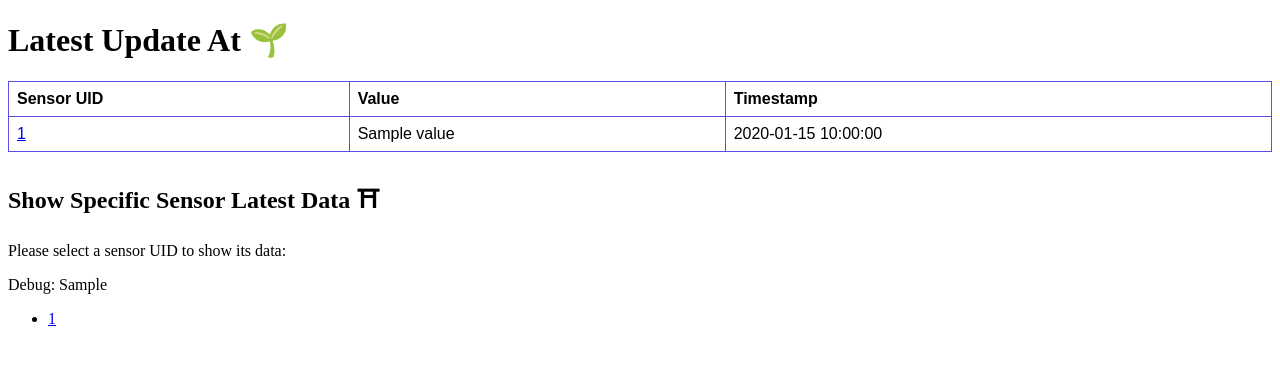
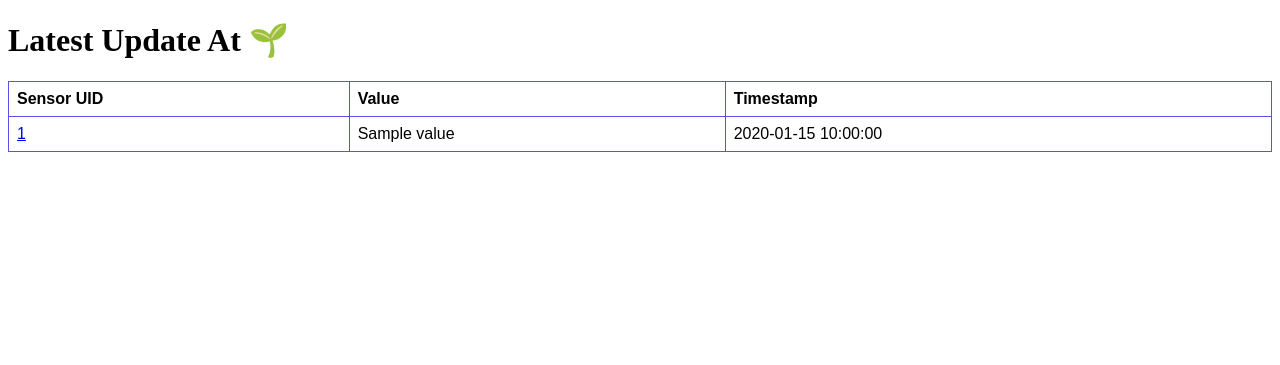
Before and after one commit to israel-at-aritsugi-lab/iot-webpage, a Flask app: template templates/index.html in a window 1280 px wide. Shown: the top 365 px of the page. Run offline with Flask 3, Linux system fonts and the light colour scheme; the template is opened without the code that fills it: most values are stand-ins (such as "Sample title", 1, 10 or a date in 2020).

Commit message:
adjusted the template

```diff
--- a/templates/index.html
+++ b/templates/index.html
@@ -36,7 +36,7 @@ tr:nth-child(even){
         <tbody>
             {% for data in all_sensor_data %}
             <tr>
-                <td><a href="/iot/show_all_data/{{ data.sensor_uid }}">{{ data.sensor_uid }}</a></td>
+                <td><a href="/iot/all/{{data.sensor_uid}}">{{ data.sensor_uid }}</a></td>
                 <!-- <td>{{ data.sensor_uid }}</td> -->
                 <td>{{ data.value }}</td>
                 <td>{{ data.timestamp }}</td>
@@ -49,36 +49,24 @@ tr:nth-child(even){
     <p>No data available.</p>
     {% endif %}
 
+
+<!--
     <h2>Show Specific Sensor Latest Data &#9961;</h2>
     <p>Please select a sensor UID to show its data:</p>
-
-    <!--
-    <p>Debug:</p>
-    <ul>
-    {% for data in all_data %}
-    <li>
-        Sensor UID: {{ data.sensor_uid }}<br>
-        Value: {{ data.value }}<br>
-        Timestamp: {{ data.timestamp }}
-    </li>
-    {% endfor %}
-    </ul>
-    -->
-
-    <p>Debug: {{ all_data}}</p>
     <ul>
         {% for data in all_sensor_data %}
         <li><a href="/iot/{{data.sensor_uid}}">{{data.sensor_uid}}</a></li>
         {% endfor %}
     </ul>
+-->
 
 
-    <!--
+<!--
     <a href="/">Show All Data</a>
     <p> </p>
     {% for data in all_sensor_data %}
         <a href="/{{ data.sensor_uid }}">Show Data for {{ data.sensor_uid }}</a><br>
     {% endfor %}
-    -->
+-->
 </body>
 </html>
--- a/views.py
+++ b/views.py
@@ -32,10 +32,9 @@ def display_sensor_data(sensor_uid):
     return render_template('index.html', all_sensor_data=[sensor_data])
 
 
-
 #display all data for specifc sensor
-@views.route('/show_all_data/<string:sensor_uid>')  ##
+@views.route('/all/<string:sensor_uid>')  ##
 def display_all_data(sensor_uid):
     db=Database(db_instance)
     all_data_for_sensor=db.get_all_data_for_sensor(sensor_uid)
-    return render_template('index.html',all_data=[all_data_for_sensor])
+    return render_template('index.html',all_sensor_data=[all_data_for_sensor])
```
